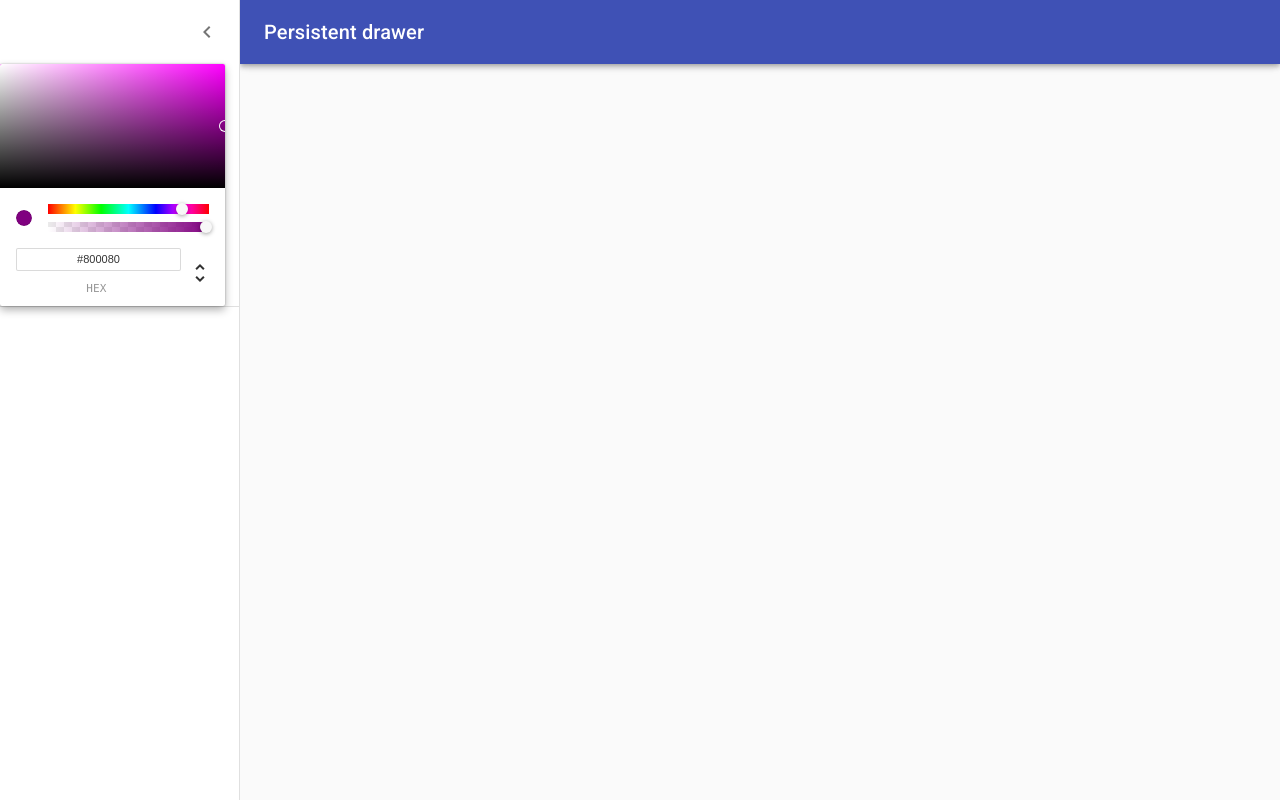
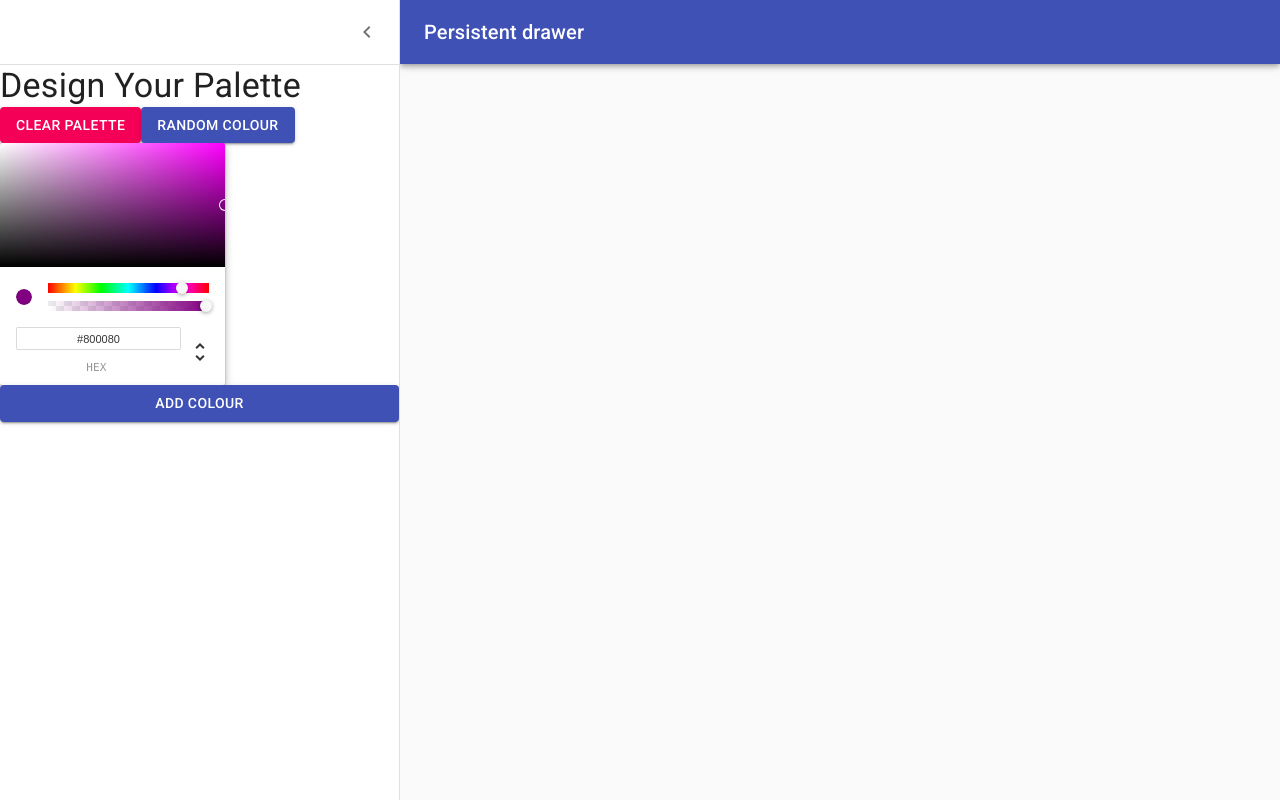
Before and after one commit to super8989/React_colors_app, a React (Create React App) app: page /palette/new in a window 1280 px wide. Both pictures are taken after a click on the button "Open drawer". Built offline with nearby package versions, Linux system fonts and the light colour scheme.

Commit message:
imported and added Buttons to NewPaletteForm.js

```diff
--- a/src/NewPaletteForm.js
+++ b/src/NewPaletteForm.js
@@ -11,10 +11,11 @@
 import IconButton from "@material-ui/core/IconButton";
 import MenuIcon from "@material-ui/icons/Menu";
 import ChevronLeftIcon from "@material-ui/icons/ChevronLeft";
+import Button from "@material-ui/core/Button";
 
 import { ChromePicker } from "react-color";
 
-const drawerWidth = 240;
+const drawerWidth = 400;
 
 const styles = theme => ({
 	root: {
@@ -127,11 +128,23 @@
 							<ChevronLeftIcon />
 						</IconButton>
 					</div>
+					<Divider />
+					<Typography variant='h4'>Design Your Palette</Typography>
+					<div>
+						<Button variant='contained' color='secondary'>
+							Clear Palette
+						</Button>
+						<Button variant='contained' color='primary'>
+							Random Colour
+						</Button>
+					</div>
 					<ChromePicker
 						color='purple'
 						onChangeComplete={newColor => console.log(newColor)}
 					/>
-					<Divider />
+					<Button variant='contained' color='primary'>
+						Add Colour
+					</Button>
 				</Drawer>
 				<main
 					className={classNames(classes.content, {
```
